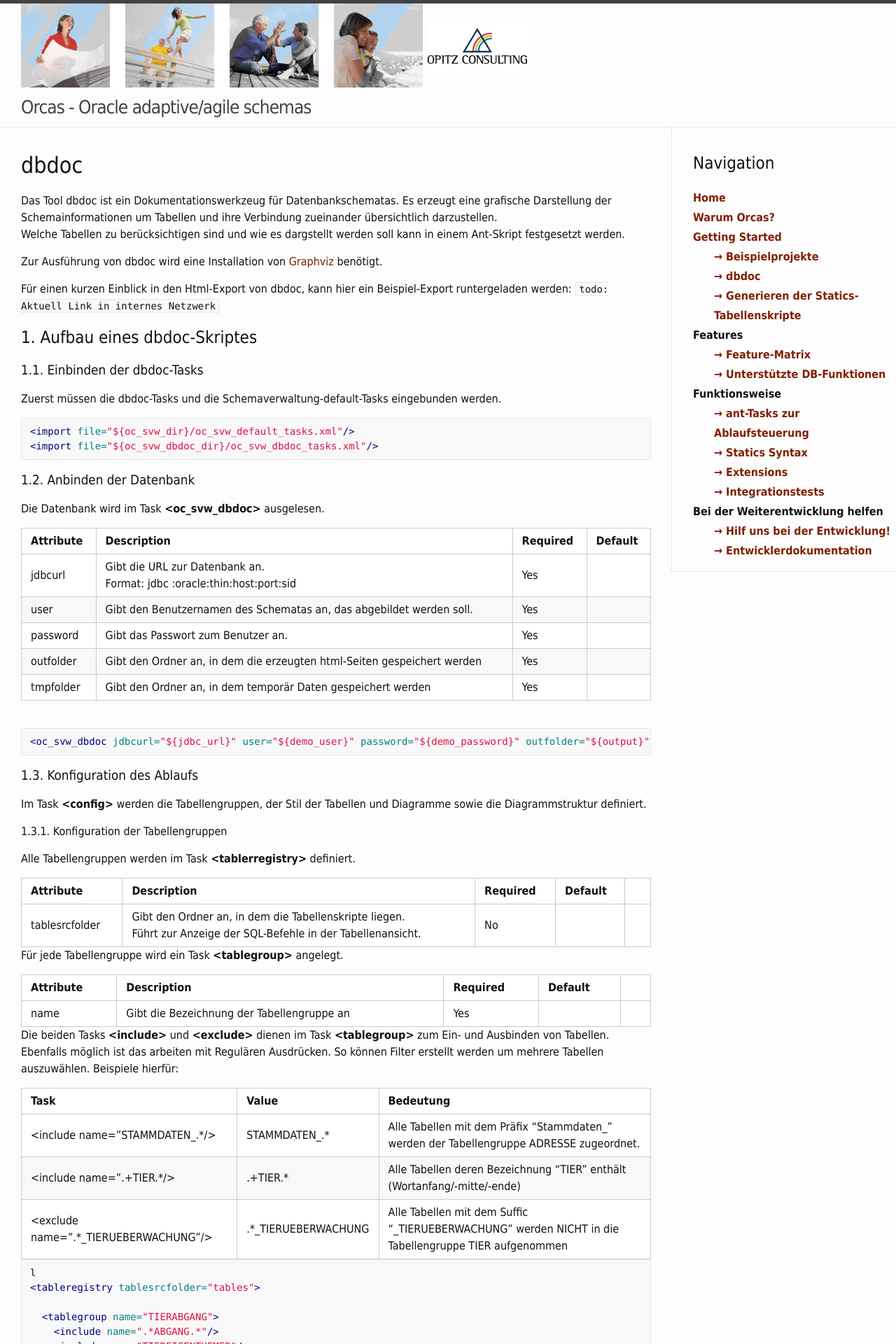
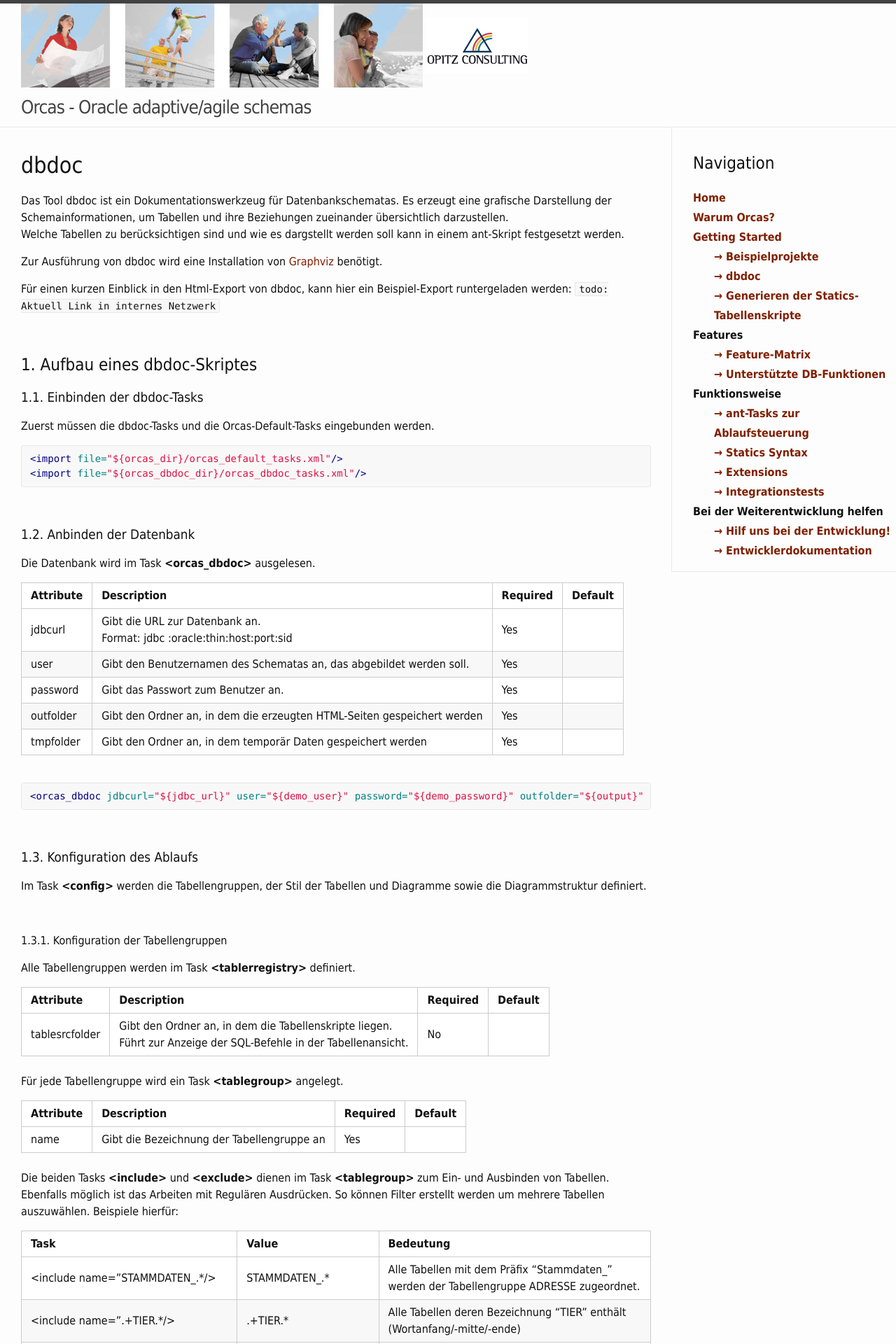
Before and after one commit to opitzconsulting/orcas, a Jekyll site: the page built from _docs/dbdoc.md, in a window 1280 px wide. Shown: the top 1920 px of the page at 70% size. Built offline with Jekyll 4.4.1, drawn with Linux system fonts in a browser that asks for light colours; some of the changed text lies outside the part shown.

Commit message:
resolved errors in dbdoc

```diff
--- a/_docs/dbdoc.md
+++ b/_docs/dbdoc.md
@@ -8,44 +8,52 @@
 
 #dbdoc
 
-Das Tool dbdoc ist ein Dokumentationswerkzeug für Datenbankschematas. Es erzeugt eine grafische Darstellung der Schemainformationen um Tabellen und ihre Verbindung zueinander übersichtlich darzustellen.
-<br/>Welche Tabellen zu berücksichtigen sind und wie es dargstellt werden soll kann in einem Ant-Skript festgesetzt werden.
+Das Tool dbdoc ist ein Dokumentationswerkzeug für Datenbankschematas. Es erzeugt eine grafische Darstellung der Schemainformationen, um Tabellen und ihre Beziehungen zueinander übersichtlich darzustellen.
+<br/>Welche Tabellen zu berücksichtigen sind und wie es dargstellt werden soll kann in einem ant-Skript festgesetzt werden.
 
 Zur Ausführung von dbdoc wird eine Installation von [Graphviz](http://www.graphviz.org/Download_windows.php) benötigt.
 
 Für einen kurzen Einblick in den Html-Export von dbdoc, kann hier ein Beispiel-Export runtergeladen werden: `todo: Aktuell Link in internes Netzwerk`
 
+<br/>
+
 ##1. Aufbau eines dbdoc-Skriptes
 
 ###1.1. Einbinden der dbdoc-Tasks
 
-Zuerst müssen die dbdoc-Tasks und die Schemaverwaltung-default-Tasks eingebunden werden.
+Zuerst müssen die dbdoc-Tasks und die Orcas-Default-Tasks eingebunden werden.
 
 {% highlight xml %}
-<import file="${oc_svw_dir}/oc_svw_default_tasks.xml"/>
-<import file="${oc_svw_dbdoc_dir}/oc_svw_dbdoc_tasks.xml"/>
+<import file="${orcas_dir}/orcas_default_tasks.xml"/>
+<import file="${orcas_dbdoc_dir}/orcas_dbdoc_tasks.xml"/>
 {% endhighlight %}
+
+<br/>
 
 ###1.2. Anbinden der Datenbank
 
-Die Datenbank wird im Task **&lt;oc_svw_dbdoc&gt;** ausgelesen.
+Die Datenbank wird im Task **&lt;orcas_dbdoc&gt;** ausgelesen.
 
 |Attribute|Description|Required|Default|
 |---------|-----------|--------|-------|
 |jdbcurl  |Gibt die URL zur Datenbank an. <br/>Format: jdbc :oracle:thin:host:port:sid|Yes||
 |user     |Gibt den Benutzernamen des Schematas an, das abgebildet werden soll.|Yes||
 |password |Gibt das Passwort zum Benutzer an. |Yes||
-|outfolder|Gibt den Ordner an, in dem die erzeugten html-Seiten gespeichert werden|Yes||
+|outfolder|Gibt den Ordner an, in dem die erzeugten HTML-Seiten gespeichert werden|Yes||
 |tmpfolder|Gibt den Ordner an, in dem temporär Daten gespeichert werden |Yes||
 
 <br/>
 {% highlight xml %}
-<oc_svw_dbdoc jdbcurl="${jdbc_url}" user="${demo_user}" password="${demo_password}" outfolder="${output}" tmpfolder="${tmpdir}/">
+<orcas_dbdoc jdbcurl="${jdbc_url}" user="${demo_user}" password="${demo_password}" outfolder="${output}" tmpfolder="${tmpdir}/">
 {% endhighlight %}
+
+<br/>
 
 ###1.3. Konfiguration des Ablaufs
 
 Im Task **&lt;config&gt;** werden die Tabellengruppen, der Stil der Tabellen und Diagramme sowie die Diagrammstruktur definiert.
+
+<br/>
 
 ####1.3.1. Konfiguration der Tabellengruppen
 
@@ -53,16 +61,18 @@
 
 |Attribute|Description|Required|Default|
 |---------|-----------|--------|-------|
-|tablesrcfolder|Gibt den Ordner an, in dem die Tabellenskripte liegen. <br/>Führt zur Anzeige der SQL-Befehle in der Tabellenansicht.|No|||
+|tablesrcfolder|Gibt den Ordner an, in dem die Tabellenskripte liegen. <br/>Führt zur Anzeige der SQL-Befehle in der Tabellenansicht.|No||
 
+<br/>
 Für jede Tabellengruppe wird ein Task **&lt;tablegroup&gt;** angelegt.
 
 |Attribute|Description|Required|Default|
 |---------|-----------|--------|-------|
-|name     |Gibt die Bezeichnung der Tabellengruppe an|Yes|||
+|name     |Gibt die Bezeichnung der Tabellengruppe an|Yes||
 
+<br/>
 Die beiden Tasks **&lt;include&gt;** und **&lt;exclude&gt;** dienen im Task **&lt;tablegroup&gt;** zum Ein- und Ausbinden von Tabellen.
-<br/>Ebenfalls möglich ist das arbeiten mit Regulären Ausdrücken. So können Filter erstellt werden um mehrere Tabellen auszuwählen.
+<br/>Ebenfalls möglich ist das Arbeiten mit Regulären Ausdrücken. So können Filter erstellt werden um mehrere Tabellen auszuwählen.
 Beispiele hierfür:
 
 |Task|Value|Bedeutung|
@@ -71,7 +81,8 @@
 |&lt;include name=".+TIER.*/&gt;|.+TIER.*|Alle Tabellen deren Bezeichnung "TIER" enthält (Wortanfang/-mitte/-ende)|
 |&lt;exclude name=".*_TIERUEBERWACHUNG"/&gt;|.*_TIERUEBERWACHUNG|Alle Tabellen mit dem Suffic "_TIERUEBERWACHUNG" werden NICHT in die Tabellengruppe TIER aufgenommen|
 
-{% highlight xml %}l
+<br/>
+{% highlight xml %}
 <tableregistry tablesrcfolder="tables">
 
   <tablegroup name="TIERABGANG">
@@ -86,9 +97,13 @@
 </tablegroup>
 {% endhighlight %}
 
+<br/>
+
 ####1.3.2. Konfiguration des Stils
 
 Im Task **&lt;styles&gt;** wird die Ausgabeform der Tabellen und Diagramme definiert.
+
+<br/>
 
 #####1.3.2.1. Konfiguration der Tabellendarstellung
 
@@ -102,6 +117,7 @@
 |font|Gibt die Schriftart an|Schriftname||
 |fontsize|Gibt die Schriftgröße an|In Punkten|14|
 
+<br/>
 Neben diesen, finden sich viele weitere Attribute auf der [Dokumentationsseite zu graphviz](http://www.graphviz.org/content/attrs).
 
 {% highlight xml %}
@@ -115,6 +131,8 @@
 </tables>
 {% endhighlight %}
 
+<br/>
+
 #####1.3.2.2. Konfiguration der Diagrammdarstellung
 
 Alle Stilgruppen werden im Task **&lt;diagrams&gt;** definiert und können im nächsten Schritt, der Diagrammerzeugung im Task **&lt;diagram&gt;** ausgewählt werden.
@@ -124,6 +142,7 @@
 |----|-----------|--------|-------|
 |dotexecutable|Stilgruppenvorlage|Name der Stilgruppe|dot|
 
+<br/>
 Es gibt sechs verschiedene Stilgruppen:
 
 <table>
@@ -133,9 +152,9 @@
     <td>sfdp</td>
   </tr>
   <tr>
-    <td>![](/assets/Tables_dot.jpg)</td>
-    <td>![](/assets/Tables_fdp.jpg)</td>
-    <td>![](/assets/Tables_sfdp.jpg)</td>
+    <td><img src="{{site.baseurl}}/assets/Tables_dot.jpg"/></td>
+    <td><img src="{{site.baseurl}}/assets/Tables_fdp.jpg"/></td>
+    <td><img src="{{site.baseurl}}/assets/Tables_sfdp.jpg"/></td>
   </tr>
   <tr>
     <td>circo</td>
@@ -143,12 +162,13 @@
     <td>twopi</td>
   </tr>
   <tr>
-    <td>![](/assets/Tables_circo.jpg)</td>
-    <td>![](/assets/Tables_neato.jpg)</td>
-    <td>![](/assets/Tables_twopi.jpg)</td>
+    <td><img src="{{site.baseurl}}/assets/Tables_circo.jpg"/></td>
+    <td><img src="{{site.baseurl}}/assets/Tables_neato.jpg"/></td>
+    <td><img src="{{site.baseurl}}/assets/Tables_twopi.jpg"/></td>
   </tr>
 </table>
 
+<br/>
 Jede Stilgruppe kann mit dem Task **&lt;style&gt;** angepasst werden.
 <br/>Mögliche Parameter sind:
 
@@ -159,6 +179,7 @@
 |ranksep|Gibt den vertikalen Abstand zwischen Tabellen in Inches an. (Nur gültig bei dot und twopi)|1-n|2|
 |splines|Legt fest, wie und ob Verbindungen zwischen Tabellen dargestellt werden. |(leer), true, false, polyline|polyline|
 
+<br/>
 Neben diesen finden sich viele weitere Attribute auf der [Dokumentationsseite zu graphviz](http://www.graphviz.org/content/attrs). Es werden jedoch nicht alle Attribute von allen Stilgruppen unterstützt.
 
 {% highlight xml %}
@@ -171,6 +192,8 @@
 </diagrams>
 {% endhighlight %}
 
+<br/>
+
 ####1.3.3. Konfiguration der Diagrammstruktur
 
 Im Task **&lt;diagram&gt;** können die Bezeichnungen und die Hierarchie der Diagramme festgelegt werden.
@@ -180,15 +203,17 @@
 |label    |Diagrammtitel, kann frei gewählt werden.|Yes||
 |stylegroup|Auswahl einer angelegten Stilgruppe |No||
 |subinnclude|Gibt die Diagrammdarstellungsform an. <br/>(diagrams_only/diagrams_with_tables/tables)|No||
-|tablegroup|Gibt die zum Diagramm gehörenden Tabellen/-gruppen an.|No|||
+|tablegroup|Gibt die zum Diagramm gehörenden Tabellen/-gruppen an.|No||
 
+<br/>
 Die drei Diagrammdarstellungsformen unterscheiden sich im Umfang der anzuzeigenden Inhalte.
 
 <table>
   <tr>
     <td>
-      **diagrams_only**
-      <br/>![](/assets/Diagrams_only.jpg)
+      <b>diagrams_only</b>
+      <br/>
+      <img src="{{site.baseurl}}/assets/Diagrams_only.jpg"/>
     </td>
     <td>
       Hier werden hierarchisch unterliegende Diagramme mit ihren beinhaltenden Tabellengruppen, sowie deren Verknüpfung zueinander angezeigt.
@@ -198,8 +223,9 @@
   </tr>
   <tr>
     <td>
-      **diagrams_with_tables**
-      <br/>![](/assets/Diagrams_with_tables.jpg)
+    <b>diagrams_with_tables</b>
+      <br/>
+      <img src="{{site.baseurl}}/assets/Diagrams_with_tables.jpg"/>
     </td>
     <td>
       Hier werden hierarchisch unterliegende Diagramme mit zugehörigen Tabellen, sowie deren Verknüpfung zueinander, angezeigt.
@@ -208,8 +234,9 @@
   </tr>
   <tr>
     <td>
-      **tables**
-      <br/>![](/assets/Tables_dot.jpg)
+    <b>tables</b>
+      <br/>
+      <img src="{{site.baseurl}}/assets/Tables_dot.jpg"/>
     </td>
     <td>
       Hier werden alle hierarchisch unterliegende Tabellen mit deren Verknüpfung zueinander angezeigt.
@@ -219,6 +246,7 @@
   </tr>
 </table>
 
+<br/>
 Die Diagrammhierarchie wird mit der Verschachtelung des **&lt;diagram&gt;** Tasks erreicht.
 <br/> das Hauptdiagramm, welches alle weiteren Diagramme beinhaltet, sollte die Darstellungsform "diagrams_only" gewählt werden, um eine übersichtliche Darstellung zu erreichen.
 <br/>Um alle Tabellengruppen auszuwählen, wird bei "tablegroup" der Wert auf ".*" gesetzt.
@@ -263,8 +291,12 @@
 <br/>Hier ist das Hauptdiagramm abgebildet.Die grauen Rechtecke stellen hierarchisch untergeordnete Diagramme dar.
 ![](/assets/Diagrams_only.jpg)
 
+<br/>
 Diese können ausgewählt werden und bieten auf einer extra Seite eine Darstellung der Tabellengruppe an.
+
 ![](/assets/Unterdiagramm.jpg)
 
+<br/>
 Auch einzelne Tabellen können ausgewählt werden und zeigen bei eingebundenen Tabellenordner die zugehörigen SQL-Befehle an.
+
 ![](/assets/abgang_hat_praemie.jpg)
--- a/_docs/probleme.txt
+++ b/_docs/probleme.txt
@@ -5,3 +5,6 @@
 
 examples.md:
 - Orderentry: Noch OC-interner Kram drin?!
+
+dbdoc.md:
+- Link in internes Netz (woander hosten?!)
--- a/_sass/_base.scss
+++ b/_sass/_base.scss
@@ -12,7 +12,7 @@
 * Table Styles
 */
 table {
-  width: 100%;
+  //width: 100%;
   padding: 0;
   border-collapse: collapse;
 
```
